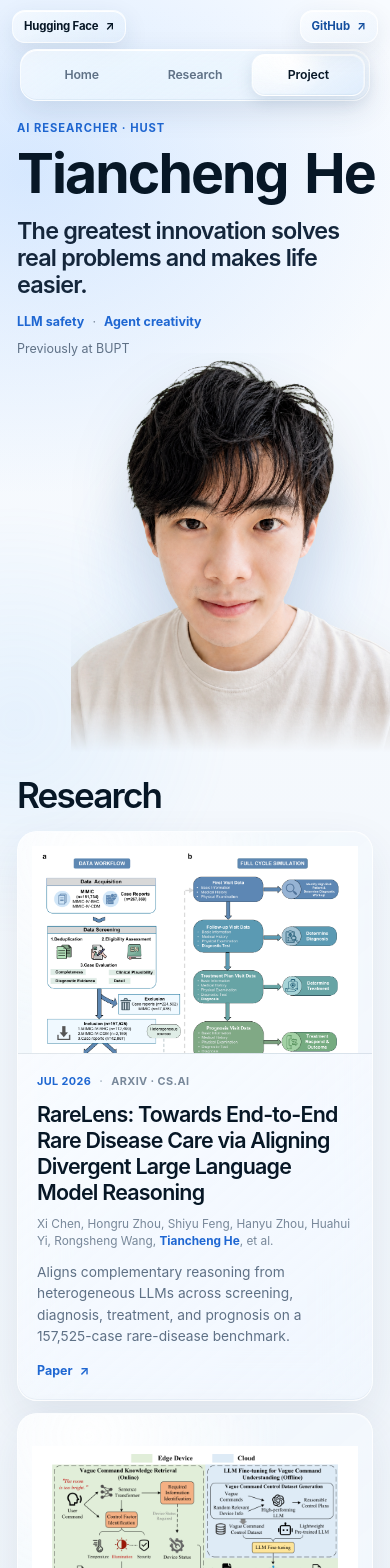
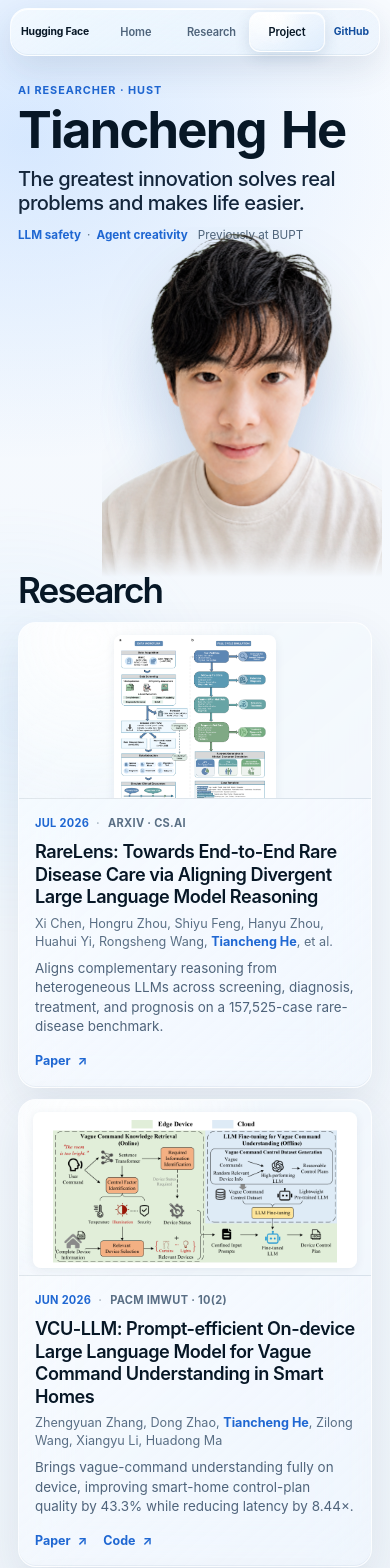
Before and after one commit to Tianchenggg/Tianchenggg.github.io, a Next.js app: page / in a window 390 px wide. Shown: the top 1568 px of the page. Built offline with nearby package versions, Linux system fonts and the light colour scheme.

Commit message:
Refine responsive liquid glass design

```diff
--- a/app/globals.css
+++ b/app/globals.css
@@ -3,13 +3,16 @@
 :root {
   --ink: #14263b;
   --ink-strong: #071726;
-  --muted: #5f7186;
-  --muted-light: #78889a;
+  --muted: #4f647b;
+  --muted-light: #5a6f85;
   --page: #edf3f9;
   --line: rgb(44 76 111 / 0.13);
   --line-strong: rgb(44 76 111 / 0.22);
   --accent: #1f67d2;
   --accent-deep: #144f9f;
+  --radius-control: 14px;
+  --radius-nav: 20px;
+  --radius-card: 24px;
   --glass: linear-gradient(140deg, rgb(255 255 255 / 0.68), rgb(241 247 255 / 0.46));
   --glass-shadow:
     inset 0 1px 0 rgb(255 255 255 / 0.94),
@@ -95,16 +98,31 @@ img {
   z-index: 50;
   display: flex;
   justify-content: center;
-  padding: 14px 16px 0;
+  padding: 12px 14px 0;
   pointer-events: none;
 }
 
 .site-header-inner {
   display: grid;
-  grid-template-columns: minmax(0, 1fr) auto minmax(0, 1fr);
+  grid-template-columns: 1fr minmax(286px, 348px) 1fr;
   align-items: center;
-  gap: 18px;
-  width: min(1160px, 100%);
+  gap: 4px;
+  width: min(660px, 100%);
+  padding: 4px;
+  border: 1px solid rgb(255 255 255 / 0.78);
+  border-radius: var(--radius-nav);
+  background: linear-gradient(
+    145deg,
+    rgb(255 255 255 / 0.58),
+    rgb(224 236 250 / 0.38)
+  );
+  box-shadow:
+    inset 0 1px 0 rgb(255 255 255 / 0.96),
+    inset 0 -1px 0 rgb(72 111 153 / 0.08),
+    0 12px 34px rgb(31 57 87 / 0.12);
+  -webkit-backdrop-filter: blur(28px) saturate(175%);
+  backdrop-filter: blur(28px) saturate(175%);
+  pointer-events: auto;
 }
 
 .header-huggingface,
@@ -114,22 +132,16 @@ img {
   align-items: center;
   gap: 7px;
   width: max-content;
-  padding: 0 15px;
-  border: 1px solid rgb(255 255 255 / 0.76);
-  border-radius: 16px;
-  background: linear-gradient(
-    145deg,
-    rgb(255 255 255 / 0.54),
-    rgb(224 236 250 / 0.34)
-  );
-  box-shadow:
-    inset 0 1px 0 rgb(255 255 255 / 0.94),
-    0 8px 24px rgb(31 57 87 / 0.1);
+  padding: 0 12px;
+  border: 0;
+  border-radius: var(--radius-control);
+  background: transparent;
+  box-shadow: none;
   color: var(--ink-strong);
-  font-size: 0.76rem;
+  font-size: 0.74rem;
   font-weight: 660;
-  -webkit-backdrop-filter: blur(24px) saturate(170%);
-  backdrop-filter: blur(24px) saturate(170%);
+  -webkit-backdrop-filter: none;
+  backdrop-filter: none;
   pointer-events: auto;
 }
 
@@ -145,12 +157,7 @@ img {
 
 .header-huggingface:hover,
 .header-github:hover {
-  border-color: rgb(255 255 255 / 0.94);
-  background: linear-gradient(
-    145deg,
-    rgb(255 255 255 / 0.76),
-    rgb(224 236 250 / 0.48)
-  );
+  background: rgb(255 255 255 / 0.34);
 }
 
 .section-switcher {
@@ -158,31 +165,28 @@ img {
   position: relative;
   display: grid;
   grid-template-columns: repeat(3, minmax(0, 1fr));
-  width: clamp(286px, 29vw, 348px);
-  padding: 4px;
-  border: 1px solid rgb(255 255 255 / 0.78);
-  border-radius: 18px;
-  background:
-    linear-gradient(145deg, rgb(255 255 255 / 0.54), rgb(224 236 250 / 0.34));
-  box-shadow:
-    inset 0 1px 0 rgb(255 255 255 / 0.95),
-    inset 0 -1px 0 rgb(72 111 153 / 0.08),
-    0 10px 30px rgb(31 57 87 / 0.12);
-  -webkit-backdrop-filter: blur(28px) saturate(175%);
-  backdrop-filter: blur(28px) saturate(175%);
+  width: 100%;
+  min-width: 0;
+  padding: 0;
+  border: 0;
+  border-radius: var(--radius-control);
+  background: transparent;
+  box-shadow: none;
+  -webkit-backdrop-filter: none;
+  backdrop-filter: none;
   pointer-events: auto;
   isolation: isolate;
 }
 
 .section-switcher-thumb {
   position: absolute;
-  top: 4px;
-  bottom: 4px;
-  left: 4px;
-  z-index: -1;
-  width: calc((100% - 8px) / 3);
+  top: 0;
+  bottom: 0;
+  left: 0;
+  z-index: 0;
+  width: calc(100% / 3);
   border: 1px solid rgb(255 255 255 / 0.92);
-  border-radius: 13px;
+  border-radius: var(--radius-control);
   background:
     radial-gradient(circle at 32% 8%, rgb(255 255 255 / 0.98), transparent 48%),
     linear-gradient(145deg, rgb(255 255 255 / 0.88), rgb(215 232 252 / 0.62));
@@ -191,18 +195,19 @@ img {
     inset 0 -1px 1px rgb(81 127 178 / 0.08),
     0 5px 16px rgb(36 73 116 / 0.16);
   transform: translate3d(calc(var(--active-index) * 100%), 0, 0);
-  transition: transform 320ms cubic-bezier(0.22, 1, 0.36, 1);
+  transition: transform 280ms cubic-bezier(0.22, 1, 0.36, 1);
   will-change: transform;
 }
 
 .section-switcher a {
   position: relative;
+  z-index: 1;
   display: grid;
   min-height: 43px;
   place-items: center;
-  border-radius: 13px;
+  border-radius: var(--radius-control);
   color: var(--muted);
-  font-size: 0.79rem;
+  font-size: 0.76rem;
   font-weight: 620;
   letter-spacing: -0.01em;
   transition: color 200ms ease;
@@ -210,6 +215,11 @@ img {
 
 .section-switcher a[aria-current="location"] {
   color: var(--ink-strong);
+}
+
+.section-switcher a:not([aria-current="location"]):hover {
+  color: var(--ink-strong);
+  background: rgb(255 255 255 / 0.26);
 }
 
 .section-switcher a:focus-visible,
@@ -276,8 +286,8 @@ img {
   grid-template-columns: minmax(0, 1.14fr) minmax(280px, 0.86fr);
   gap: clamp(18px, 3vw, 40px);
   align-items: end;
-  padding-top: 118px;
-  padding-bottom: 28px;
+  padding-top: 104px;
+  padding-bottom: 20px;
 }
 
 .hero-copy {
@@ -310,13 +320,13 @@ img {
 }
 
 .hero-statement {
-  max-width: 650px;
-  margin: 23px 0 0;
+  max-width: 620px;
+  margin: 20px 0 0;
   color: var(--ink);
-  font-size: clamp(1.45rem, 2.35vw, 2.05rem);
-  font-weight: 570;
-  letter-spacing: -0.035em;
-  line-height: 1.16;
+  font-size: clamp(1.35rem, 2.15vw, 1.9rem);
+  font-weight: 510;
+  letter-spacing: -0.026em;
+  line-height: 1.2;
 }
 
 .hero-focus {
@@ -324,9 +334,9 @@ img {
   flex-wrap: wrap;
   align-items: center;
   gap: 8px;
-  margin: 20px 0 0;
+  margin: 17px 0 0;
   color: var(--muted-light);
-  font-size: 0.78rem;
+  font-size: 0.8rem;
   line-height: 1.5;
 }
 
@@ -343,8 +353,8 @@ img {
 .hero-portrait {
   position: relative;
   justify-self: end;
-  width: clamp(310px, 34vw, 410px);
-  margin: 0 -10px -28px 0;
+  width: clamp(300px, 32vw, 395px);
+  margin: 0 -8px -20px 0;
   isolation: isolate;
 }
 
@@ -364,13 +374,21 @@ img {
   object-fit: contain;
   object-position: center bottom;
   filter: drop-shadow(0 24px 30px rgb(25 55 88 / 0.14));
-  -webkit-mask-image: linear-gradient(#000 0 88%, transparent 100%);
-  mask-image: linear-gradient(#000 0 88%, transparent 100%);
+  -webkit-mask-image: linear-gradient(
+    #000 0 86%,
+    rgb(0 0 0 / 0.78) 93%,
+    transparent 100%
+  );
+  mask-image: linear-gradient(
+    #000 0 86%,
+    rgb(0 0 0 / 0.78) 93%,
+    transparent 100%
+  );
 }
 
 .research {
-  padding-top: 38px;
-  padding-bottom: 54px;
+  padding-top: 30px;
+  padding-bottom: 50px;
 }
 
 .section-heading {
@@ -399,7 +417,7 @@ img {
   min-width: 0;
   overflow: hidden;
   border: 1px solid rgb(255 255 255 / 0.7);
-  border-radius: 23px;
+  border-radius: var(--radius-card);
   background: var(--glass);
   box-shadow: var(--glass-shadow);
   -webkit-backdrop-filter: blur(24px) saturate(150%);
@@ -431,9 +449,9 @@ img {
   position: relative;
   z-index: 1;
   display: grid;
-  min-height: 232px;
+  min-height: 220px;
   margin: 0;
-  padding: 14px;
+  padding: 16px;
   place-items: center;
   overflow: hidden;
   border-right: 1px solid var(--line);
@@ -443,10 +461,13 @@ img {
 }
 
 .publication-visual img {
-  width: 100%;
-  height: 100%;
-  max-height: 238px;
+  width: auto;
+  height: auto;
+  max-width: 100%;
+  max-height: 210px;
   object-fit: contain;
+  border-radius: 8px;
+  box-shadow: 0 2px 10px rgb(33 59 91 / 0.08);
 }
 
 .publication-body {
@@ -456,7 +477,7 @@ img {
   min-width: 0;
   flex-direction: column;
   justify-content: center;
-  padding: 22px 26px;
+  padding: 20px 24px;
 }
 
 .publication-meta {
@@ -465,9 +486,9 @@ img {
   align-items: center;
   gap: 8px;
   color: var(--muted-light);
-  font-size: 0.72rem;
+  font-size: 0.73rem;
   font-weight: 650;
-  letter-spacing: 0.035em;
+  letter-spacing: 0.025em;
   text-transform: uppercase;
 }
 
@@ -483,7 +504,7 @@ img {
 }
 
 .publication-copy h3 {
-  margin: 12px 0 0;
+  margin: 10px 0 0;
   color: var(--ink-strong);
   font-size: clamp(1.22rem, 1.82vw, 1.56rem);
   font-weight: 640;
@@ -492,10 +513,10 @@ img {
 }
 
 .publication-authors {
-  margin: 10px 0 0;
+  margin: 8px 0 0;
   color: var(--muted-light);
-  font-size: 0.77rem;
-  line-height: 1.5;
+  font-size: 0.82rem;
+  line-height: 1.48;
 }
 
 .publication-authors strong {
@@ -504,17 +525,17 @@ img {
 }
 
 .publication-summary {
-  margin: 11px 0 0;
+  margin: 9px 0 0;
   color: var(--muted);
-  font-size: 0.88rem;
-  line-height: 1.55;
+  font-size: 0.9rem;
+  line-height: 1.52;
 }
 
 .publication-links {
   display: flex;
   flex-wrap: wrap;
-  gap: 17px;
-  margin-top: 15px;
+  gap: 14px;
+  margin-top: 12px;
 }
 
 .publication-links a,
@@ -523,6 +544,8 @@ img {
   align-items: center;
   gap: 7px;
   width: max-content;
+  min-height: 34px;
+  padding: 0 4px;
   border-radius: 7px;
   color: var(--accent);
   font-size: 0.78rem;
@@ -545,26 +568,41 @@ a:focus-visible .link-arrow {
 }
 
 .project-section {
-  padding-bottom: 52px;
+  padding-top: 10px;
+  padding-bottom: 48px;
+  isolation: isolate;
+}
+
+.project-section::before {
+  position: absolute;
+  inset: -72px -8vw -36px;
+  z-index: -1;
+  background: radial-gradient(
+    ellipse at 70% 45%,
+    rgb(92 111 220 / 0.12),
+    transparent 66%
+  );
+  content: "";
+  pointer-events: none;
 }
 
 .project-panel {
+  position: relative;
   display: grid;
   grid-template-columns: minmax(0, 1.2fr) minmax(330px, 0.8fr);
   gap: clamp(30px, 5vw, 64px);
   align-items: center;
   padding: clamp(30px, 4vw, 44px);
   overflow: hidden;
-  border: 1px solid rgb(255 255 255 / 0.22);
-  border-radius: 27px;
+  border: 1px solid rgb(255 255 255 / 0.28);
+  border-radius: var(--radius-card);
   color: #fff;
   background:
-    radial-gradient(circle at 18% -30%, rgb(68 138 234 / 0.48), transparent 54%),
-    linear-gradient(135deg, rgb(7 28 50 / 0.94), rgb(18 32 62 / 0.88));
+    radial-gradient(circle at 16% -20%, rgb(76 145 238 / 0.42), transparent 52%),
+    linear-gradient(138deg, rgb(13 40 68 / 0.94), rgb(29 39 73 / 0.88));
   box-shadow:
-    inset 0 1px 0 rgb(255 255 255 / 0.18),
-    inset 0 -1px 0 rgb(0 0 0 / 0.16),
-    0 24px 64px rgb(7 23 38 / 0.18);
+    inset 0 1px 0 rgb(255 255 255 / 0.2),
+    0 22px 58px rgb(20 38 62 / 0.16);
   -webkit-backdrop-filter: blur(28px) saturate(145%);
   backdrop-filter: blur(28px) saturate(145%);
 }
@@ -576,7 +614,7 @@ a:focus-visible .link-arrow {
 .project-copy > p {
   max-width: 650px;
   margin: 15px 0 18px;
-  color: #b7c7d9;
+  color: #c7d4e3;
   font-size: 0.91rem;
   line-height: 1.58;
 }
@@ -594,7 +632,7 @@ a:focus-visible .link-arrow {
   grid-template-columns: repeat(3, minmax(0, 1fr));
   overflow: hidden;
   border: 1px solid rgb(255 255 255 / 0.14);
-  border-radius: 17px;
+  border-radius: var(--radius-control);
   background: rgb(255 255 255 / 0.045);
   box-shadow: inset 0 1px 0 rgb(255 255 255 / 0.08);
 }
@@ -655,90 +693,107 @@ a:focus-visible .link-arrow {
 
 @media (max-width: 700px) {
   html {
-    scroll-padding-top: 116px;
+    scroll-padding-top: 72px;
   }
 
   .site-header {
-    padding: 10px 12px 0;
+    padding: 8px 10px 0;
   }
 
   .site-header-inner {
-    grid-template-columns: 1fr auto;
-    gap: 6px 10px;
+    grid-template-columns: max-content minmax(0, 1fr) max-content;
+    gap: 2px;
+    width: 100%;
+    padding: 3px;
+    border-radius: 18px;
   }
 
   .header-huggingface,
   .header-github {
-    min-height: 33px;
-    padding: 0 11px;
+    min-height: 40px;
+    gap: 4px;
+    padding: 0 7px;
     border-radius: 13px;
-    font-size: 0.71rem;
+    font-size: 0.65rem;
   }
 
   .section-switcher {
-    grid-row: 2;
-    grid-column: 1 / -1;
-    justify-self: center;
-    width: min(100%, 350px);
-    border-radius: 17px;
+    grid-row: auto;
+    grid-column: auto;
+    justify-self: stretch;
+    width: 100%;
+    border-radius: 13px;
+  }
+
+  .section-switcher-thumb {
+    border-radius: 11px;
   }
 
   .section-switcher a {
-    min-height: 42px;
-    font-size: 0.77rem;
+    min-height: 40px;
+    border-radius: 11px;
+    font-size: 0.69rem;
+  }
+
+  .site-header .link-arrow {
+    display: none;
   }
 
   .section-pad {
-    padding-right: 17px;
-    padding-left: 17px;
+    padding-right: 18px;
+    padding-left: 18px;
   }
 
   #home,
   #research,
   #project {
-    scroll-margin-top: 116px;
+    scroll-margin-top: 72px;
   }
 
   .hero {
     grid-template-columns: 1fr;
-    gap: 4px;
-    padding-top: 120px;
-    padding-bottom: 26px;
+    gap: 0;
+    padding-top: 82px;
+    padding-bottom: 20px;
   }
 
   .hero-role {
-    margin-bottom: 11px;
-    font-size: 0.7rem;
+    margin-bottom: 9px;
+    font-size: 0.68rem;
   }
 
   .hero h1 {
-    font-size: clamp(3.2rem, 14.5vw, 4.15rem);
+    font-size: clamp(2.9rem, 13.2vw, 3.4rem);
     line-height: 0.92;
   }
 
   .hero-statement {
-    max-width: 540px;
-    margin-top: 18px;
-    font-size: clamp(1.3rem, 6vw, 1.65rem);
+    max-width: 345px;
+    margin-top: 14px;
+    font-size: clamp(1.18rem, 5.15vw, 1.32rem);
+    font-weight: 510;
+    line-height: 1.18;
   }
 
   .hero-focus {
-    margin-top: 15px;
+    gap: 6px;
+    margin-top: 12px;
+    font-size: 0.73rem;
   }
 
   .hero-portrait {
     justify-self: end;
-    width: min(82vw, 340px);
-    margin: -10px -16px -30px 0;
+    width: min(72vw, 280px);
+    margin: -18px -10px -48px 0;
   }
 
   .research {
-    padding-top: 30px;
-    padding-bottom: 42px;
+    padding-top: 24px;
+    padding-bottom: 38px;
   }
 
   .section-heading {
-    margin-bottom: 18px;
+    margin-bottom: 14px;
   }
 
   .section-heading h2,
@@ -747,35 +802,67 @@ a:focus-visible .link-arrow {
   }
 
   .publication-grid {
-    gap: 12px;
+    gap: 11px;
   }
 
   .publication-card {
     display: block;
-    border-radius: 20px;
+    border-radius: 18px;
+  }
+
+  .publication-card:hover {
+    transform: none;
   }
 
   .publication-visual {
     min-height: 0;
-    aspect-ratio: 16 / 10;
+    aspect-ratio: 2 / 1;
+    padding: 12px 14px;
     border-right: 0;
     border-bottom: 1px solid var(--line);
   }
 
   .publication-visual img {
-    max-height: none;
+    max-height: 175px;
   }
 
   .publication-body {
-    padding: 19px;
+    padding: 16px 16px 14px;
+  }
+
+  .publication-meta {
+    gap: 7px;
+    font-size: 0.69rem;
+    letter-spacing: 0.025em;
   }
 
   .publication-copy h3 {
-    font-size: clamp(1.18rem, 5.5vw, 1.38rem);
+    margin-top: 9px;
+    font-size: clamp(1.08rem, 4.65vw, 1.18rem);
+    letter-spacing: -0.025em;
+    line-height: 1.24;
+  }
+
+  .publication-authors {
+    margin-top: 7px;
+    font-size: 0.79rem;
+    line-height: 1.42;
   }
 
   .publication-summary {
-    font-size: 0.86rem;
+    margin-top: 8px;
+    font-size: 0.84rem;
+    line-height: 1.45;
+  }
+
+  .publication-links {
+    gap: 10px;
+    margin: 7px -3px -7px;
+  }
+
+  .publication-links a {
+    min-height: 36px;
+    padding: 0 3px;
   }
 
   .project-section {
@@ -783,47 +870,49 @@ a:focus-visible .link-arrow {
   }
 
   .project-panel {
-    padding: 25px 21px;
-    border-radius: 23px;
+    gap: 20px;
+    padding: 23px 18px;
+    border-radius: var(--radius-card);
   }
 
   .metric-list div {
-    min-height: 82px;
-    padding: 13px;
+    min-height: 72px;
+    padding: 10px;
   }
 
 }
 
 @media (max-width: 430px) {
   .hero h1 {
-    font-size: clamp(3rem, 14.2vw, 3.7rem);
+    font-size: clamp(2.85rem, 13vw, 3.25rem);
   }
 
   .hero-focus > span:last-child {
-    width: 100%;
-    margin-left: 0;
+    width: auto;
+    margin-left: 4px;
   }
 
   .publication-meta {
-    font-size: 0.68rem;
+    font-size: 0.69rem;
   }
 
   .publication-authors {
-    font-size: 0.74rem;
+    font-size: 0.79rem;
   }
 
   .metric-list {
-    grid-template-columns: 1fr;
+    grid-template-columns: repeat(3, minmax(0, 1fr));
   }
 
   .metric-list div {
-    min-height: 68px;
-    border-right: 0;
-    border-bottom: 1px solid rgb(255 255 255 / 0.11);
+    min-height: 72px;
+    padding: 10px;
+    border-right: 1px solid rgb(255 255 255 / 0.11);
+    border-bottom: 0;
   }
 
   .metric-list div:last-child {
-    border-bottom: 0;
+    border-right: 0;
   }
 }
 
```
Also changed, not shown: 18 other files (tests, documents, lock files or other folders).
